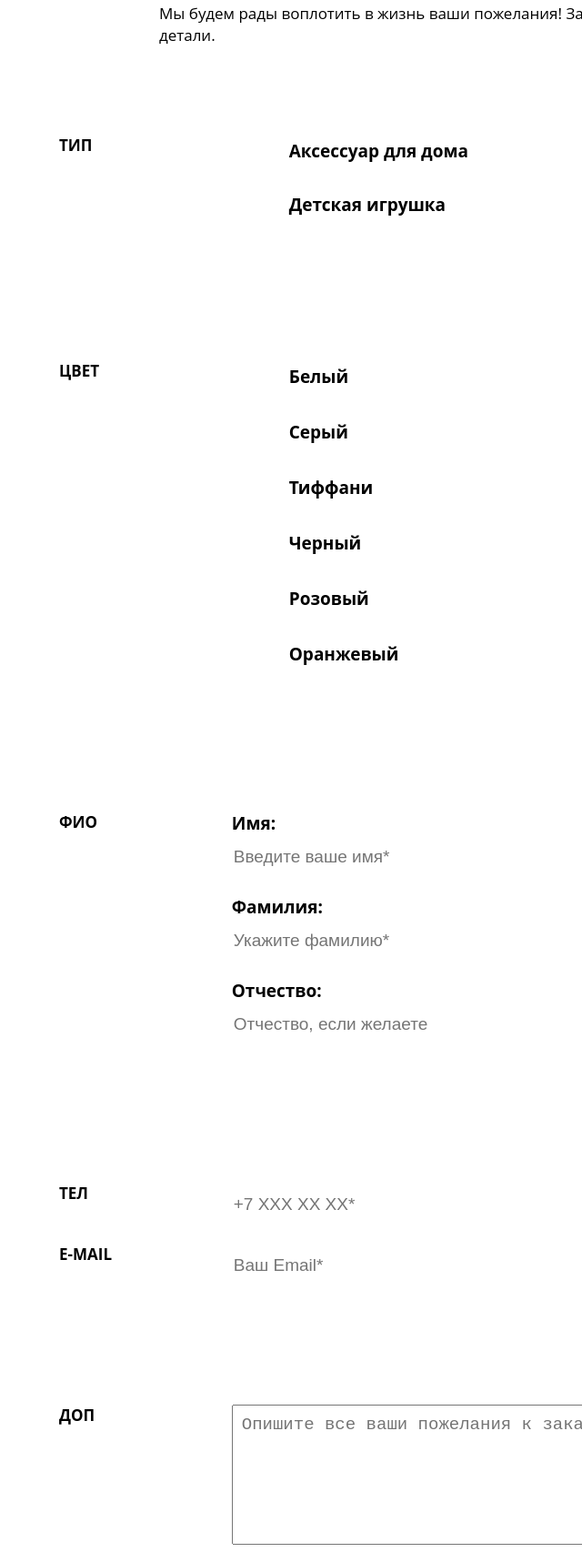
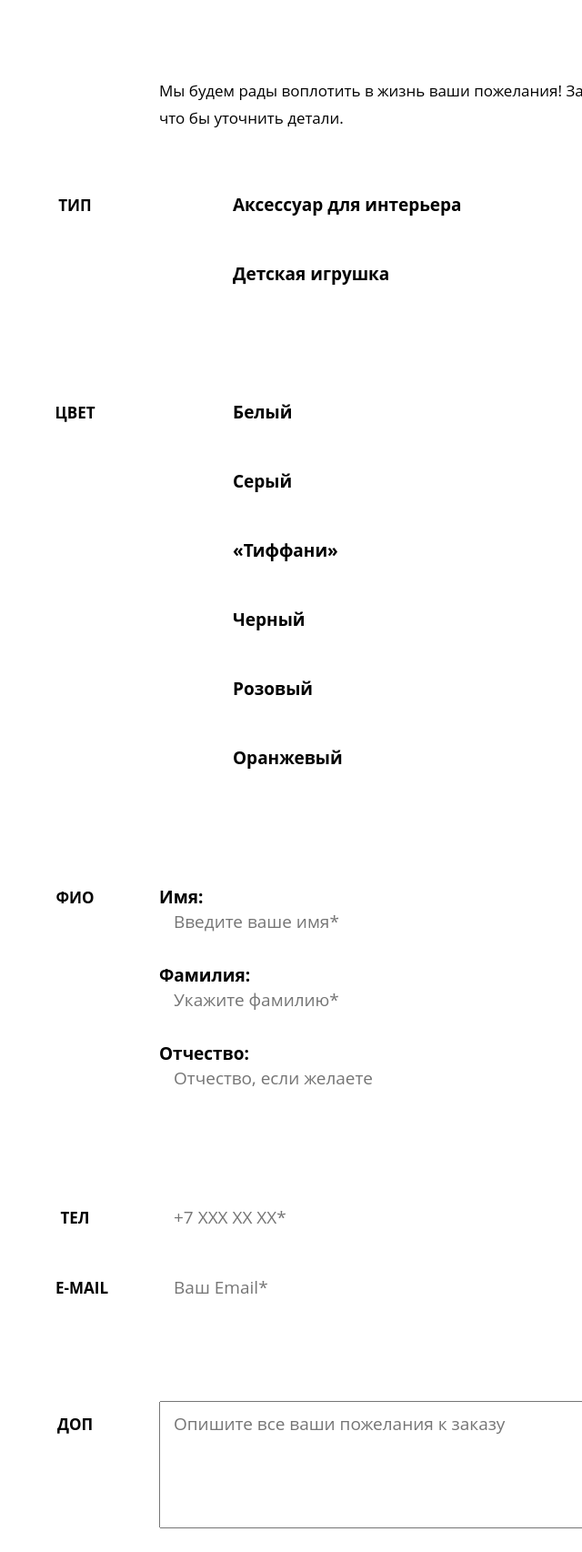
Before and after one commit to masenina/236140-mishka, a website: page form.html in a window 1280 px wide. Shown: the part 387-2093 px from the top of the page at 91% size, without its empty margins (0-640 px from the left). Drawn offline with nearby package versions, Linux system fonts and the light colour scheme; files that its build step writes are made by us from their sources; a web font is replaced by a local one.

Commit message:
form.html tablet/desctop modes

```diff
--- a/form.html
+++ b/form.html
@@ -53,7 +53,7 @@
     <span class="page-header__free-delivery-text">Бесплатная доставка по России</span>
     <ul class="page-header__menu page-header__menu--submenu">
       <li class="page-header__menu-item">
-        <a href="catalog.html">
+        <a href="#">
           <span class="page-header__menu-item-text">Новые поступления</span>
         </a>
       </li>
@@ -73,14 +73,14 @@
 <main>
   <form class="custom-order" action="https://echo.htmlacademy.ru" method="post">
     <p class="custom-order__intro">Мы будем рады воплотить в жизнь ваши пожелания! Заполните
-      простую форму заказа, и мы свяжемся с вами, что бы уточнить детали.</p>
+      простую форму заказа и мы свяжемся с вами, что бы уточнить детали.</p>
     <div class="custom-order__bg-wrapper">
       <div class="custom-order__group">
         <span class="custom-order__group-title">Тип</span>
         <div class="custom-order__items  custom-order__items--type">
           <div class="custom-order__item">
             <input class="custom-order__radio" type="radio" name="order-type" id="home-decor" value="home-decor" checked>
-            <label class="custom-order__label custom-order__label--active" for="home-decor">Аксессуар для дома</label>
+            <label class="custom-order__label custom-order__label--active" for="home-decor">Аксессуар для интерьера</label>
           </div>
           <div class="custom-order__item">
             <input class="custom-order__radio" type="radio" name="order-type" id="toy" value="toy">
@@ -104,7 +104,7 @@
           </div>
           <div class="custom-order__item">
             <input class="custom-order__checkbox" type="checkbox" name="tiffany" value="tiffany" id="tiffany" >
-            <label class="custom-order__label custom-order__label--active"  for="tiffany">Тиффани</label>
+            <label class="custom-order__label custom-order__label--active"  for="tiffany">&laquoТиффани&raquo</label>
           </div>
           <div class="custom-order__item">
             <input class="custom-order__checkbox" type="checkbox" name="black" value="black" id="black" >
@@ -143,27 +143,25 @@
     </div>
 
     <div class="custom-order__bg-wrapper custom-order__bg-wrapper--odd">
-      <div class="custom-order__group">
+      <div class="custom-order__group custom-order__group--tel">
         <span class="custom-order__group-title">Тел</span>
         <input type="tel" class="custom-order__text custom-order__text--tel" name="tel" pattern="[\+]7 [0-9]{3} [0-9]{2} [0-9]{2}" placeholder="+7 XXX XX XX*" required>
       </div>
 
-      <div class="custom-order__group">
+      <div class="custom-order__group custom-order__group--email">
         <span class="custom-order__group-title">e-mail</span>
         <input type="email" class="custom-order__text custom-order__text--email" name="email" placeholder="Ваш Email*" required>
       </div>
     </div>
 
     <div class="custom-order__bg-wrapper">
-      <div class="custom-order__group">
+      <div class="custom-order__group  custom-order__group--additional">
         <span class="custom-order__group-title">Доп</span>
-        <div class="custom-order__items">
-          <textarea class="custom-order__textarea" name="addition" rows="6" placeholder="Опишите все ваши пожелания к заказу"></textarea>
-        </div>
+        <textarea class="custom-order__textarea" name="addition" rows="6" placeholder="Опишите все ваши пожелания к заказу"></textarea>
       </div>
     </div>
     <div class="custom-order__bottom-section">
-      <p class="custom-order__notice">*Поля обязаельные к заполнению</p>
+      <p class="custom-order__notice">*Поля обязаельны для заполнения</p>
       <button class="custom-order__submit-button btn" type="submit">отправить заказ</button>
     </div>
   </form>
--- a/postcss/blocks/catalog-items.css
+++ b/postcss/blocks/catalog-items.css
@@ -30,6 +30,12 @@
   align-items: center;
   border: 1px solid $background-lightgray;
   margin-bottom: 29px;
+  &:hover .catalog-items__item-desc{
+    box-shadow: 0px 6px 12px #eeeeee;
+  }
+  &:active .catalog-items__item-desc{
+    box-shadow: 0px 5px 10px #eeeeee;
+  }
 }
 .catalog-items__item-desc{
   width: 205px;
--- a/postcss/blocks/custom-order.css
+++ b/postcss/blocks/custom-order.css
@@ -4,8 +4,10 @@
 
 .custom-order__intro{
   @mixin container;
-  margin-top: 20px;
-  margin-bottom: 32px;
+  box-sizing: border-box;
+  margin-top: 21px;
+  margin-bottom: 31px;
+  padding-right: 10px;
   color: $base-text-color-light;
   font-size: 13px;
   line-height: 24px;
@@ -15,7 +17,7 @@
   border: 0px;
   border-top: 1px solid $form-color;
   position: relative;
-  padding: 33px 0 20px 0;
+  padding: 32px 0 19px 0;
   display: flex;
   &:nth-child(7){
     padding-bottom: 0;
@@ -23,6 +25,7 @@
 }
 .custom-order__bottom-section{
   @mixin container;
+  margin-top: 8px;
 }
 .custom-order__group-title{
   font-size: 17px;
@@ -39,7 +42,7 @@
 
 
 .custom-order__items--color .custom-order__item{
-  margin-bottom: 25px;
+  margin-bottom: 18px;
 }
 .custom-order__checkbox{
   display: none;
@@ -47,7 +50,7 @@
 .custom-order__checkbox ~ .custom-order__label{
   position: relative;
   margin-left: 45px;
-  line-height: 36px;
+  line-height: 43px;
   padding-left: 18px;
 }
 .custom-order__checkbox ~ .custom-order__label::before{
@@ -68,10 +71,9 @@
 }
 .custom-order__radio ~ .custom-order__label{
   position: relative;
-  margin-left: 45px;
-  line-height: 36px;
-  padding-left: 18px;
-  padding-right: 18px;
+  line-height: 18px;
+  padding-left: 62px;
+  padding-top: 9px;
 }
 .custom-order__radio ~ .custom-order__label::before{
   content: "";
@@ -79,26 +81,27 @@
   height: 36px;
   border: 2px solid $base-text-color-light;
   position: absolute;
-  left: -44px;
   border-radius: 50%;
+  left: 0;
+  top: 0;
 }
 .custom-order__radio ~ .custom-order__label::after{
   content: "";
   width: 16px;
   height: 16px;
   position: absolute;
-  left: -32px;
+  left: 12px;
   border-radius: 50%;
-  top: 6px;
+  top: 12px;
+  background-size: 24px;
 }
 .custom-order__radio:checked ~ .custom-order__label::after{
   background: $form-color  no-repeat center center;
-  background-size: 24px;
-  display: block;
-
 }
 .custom-order__items--type .custom-order__item{
-  margin-bottom: 23px;
+  margin-bottom: 20px;
+  height: 40px;
+  display: flex;
 }
 
 .custom-order__label{
@@ -125,35 +128,56 @@
   height: 45px;
   width: 100%;
   border-bottom: 2px solid $base-color-dark;
+  font-family: "Open Sans";
   &--tel{
-    background: url("../img/icon-phone.svg") no-repeat right center;
+    background: url("../img/icon-phone.svg") no-repeat 97% center;
   }
   &--email{
-    background: url("../img/icon-mail.svg") no-repeat right center;
+    background: url("../img/icon-mail.svg") no-repeat 99% center;
   }
 }
 .custom-order__items{
   width: 100%;
 }
 .custom-order__items--fio{
-  padding-bottom: 21px;
+  padding-bottom: 20px;
   .custom-order__item{
     display: flex;
     flex-direction: column;
-    margin-top: 19px;
+    margin-top: 21px;
     &:first-child{
       margin-top: 0;
     }
   }
-
 }
-
+.custom-order__group--tel{
+  padding-top: 15px;
+  padding-bottom: 41px;
+}
+.custom-order__text--tel{
+  padding-bottom: 2px;
+}
+.custom-order__group--email{
+  padding-top: 19px;
+  padding-bottom: 38px;
+  .custom-order__group-title{
+    width: 82px;
+  }
+}
+.custom-order__group--additional{
+  padding-bottom: 9px;
+}
+.custom-order__notice{
+  margin: 0;
+}
 .custom-order__textarea{
   border: 1px solid $base-color-dark;
   width: 100%;
   font-size: 17px;
-  padding: 10px;
+  line-height: 18px;
+  padding: 15px;
   box-sizing: border-box;
+  font-family: "Open Sans";
 }
 
 .custom-order__notice{
@@ -167,14 +191,18 @@
 
 
 @media (min-width: 768px){
+  .custom-order{
+    margin-bottom: 54px;
+  }
   .custom-order__group{
     flex-direction: row;
+    align-items: baseline;
     padding: 60px 0;
     border: none;
     padding:0;
   }
   .custom-order__bg-wrapper{
-    padding: 65px;
+    padding: 63px 0 13px 0;
   }
   .custom-order__bg-wrapper--odd {
     background-color: $background-lightgray;
@@ -184,40 +212,97 @@
   }
   .custom-order__intro{
     font-size: 17px;
+    margin-top: 64px;
+    margin-bottom: 6px;
+    line-height: 30px;
+  }
+  .custom-order__radio ~ .custom-order__label{
+    padding-left: 81px;
+    padding-top: 2px;
+  }
+  .custom-order__radio ~ .custom-order__label::before{
+    width: 48px;
+    height: 48px;
+    top: -13px;
+  }
+  .custom-order__checkbox ~ .custom-order__label{
+    line-height: 18px;
+    padding-left: 36px;
+  }
+  .custom-order__radio ~ .custom-order__label::after{
+    width: 20px;
+    height: 20px;
+    left: 16px;
+    top: 3px;
+  }
+  .custom-order__checkbox ~ .custom-order__label::before{
+    width: 50px;
+    height: 48px;
+    left: -45px;
+    top: -11px;
+  }
+  .custom-order__checkbox:checked ~ .custom-order__label::before{
+    background-size: 33px;
+  }
+  .custom-order__items--type .custom-order__item{
+    margin-bottom: 36px;
+  }
+  .custom-order__items--color .custom-order__item{
+    margin-bottom: 54px;
   }
   .custom-order__group-title{
     position: static;
-    /*width: 167px;*/
     flex-basis: 25%;
     padding: 0;
   }
-  .custom-order__text--tel{
-    flex-basis: 75%;
-    margin-bottom: 20px;
-  }
+
   .custom-order__label{
     font-size: 19px;
+    padding-right: 25px;
   }
   .custom-order__text{
     font-size: 19px;
+    height: initial;
+    padding-bottom: 12px;
+    padding-left: 16px;
+  }
+  .custom-order__items--fio{
+    margin-top: -3px;
+    margin-bottom: 3px;
+    padding-bottom: 35px;
+  }
+  .custom-order__text--tel{
+    flex-basis: 75%;
+    margin-bottom: 34px;
+    padding-bottom: 12px;
+    box-sizing: border-box;
+    background-position: 95% top;
   }
   .custom-order__text--email{
     flex-basis: 75%;
+    box-sizing: border-box;
+    padding-left: 16px;
+    padding-bottom: 12px;
+    background-position: 95% top;
+    margin-bottom: 36px;
   }
+
   .custom-order__items{
     width: 501px;
     &--fio{
       .custom-order__item{
         flex-direction: row;
         align-items: baseline;
+        margin-top: 35px;
       }
     }
     &--color{
       display: flex;
       flex-direction: row;
       flex-wrap: wrap;
+      justify-content: space-between;
       .custom-order__item{
-        flex-basis: 50%;
+        flex-basis: 48%;
       }
     }
     textarea{
@@ -226,14 +311,21 @@
   }
   .custom-order__textarea{
     font-size: 19px;
+    flex-basis: 75%;
+  }
+  .custom-order__group--additional{
+    display: flex;
+    align-items: baseline;
+    margin-top: -12px;
   }
   .custom-order__bottom-section{
     display: flex;
     justify-content: space-between;
     align-items: baseline;
+    margin-top: 40px;
   }
   .custom-order__submit-button{
-    width: 240px;
+    width: 230px;
     margin-top: 0;
   }
   .custom-order__notice{
@@ -243,34 +335,58 @@
 }
 
 @media (min-width: 1150px){
+  .custom-order__group{
+    justify-content: space-between;
+  }
   .custom-order__group-title{
     position: static;
-    flex-basis: 16.5%;
+    flex-basis: 175px;
+    box-sizing: border-box;
+    padding-right: 10px;
+    text-align: center;
   }
   .custom-order__items{
-    flex-basis: 82.5%;
+    flex-basis: 83.3%;
   }
   .custom-order__intro{
     padding-left: 175px;
+    padding-right: 175px;
+    margin-top: 102px;
     box-sizing: border-box;
   }
-  .custom-order__items--color{
-    .custom-order__item{
-      flex-basis: 33%;
+  .custom-order__items--color {
+    justify-content: flex-start;
+    .custom-order__item {
+      flex-basis: 30%;
     }
   }
-
-  .custom-order__text--tel{
-    flex-basis: 82.5%;
-    margin-bottom: 20px;
+  .custom-order__items--fio .custom-order__text{
+      margin-right: 175px;
   }
-  .custom-order__text--email{
-    flex-basis: 82.5%;
+  .custom-order__group{
+    justify-content: flex-start;
+  }
+  .custom-order__group--email{
+    .custom-order__group-title{
+      box-sizing: border-box;
+      padding-left: 15px;
+    }
+  }
+  .custom-order__text--tel {
+    flex-basis: 66.6%;
+    background-position-x: 99%;
+    margin-bottom: 38px;
+  }
+  .custom-order__text--email {
+    flex-basis: 66.6%;
+    background-position-x: 99%;
+  }
+  .custom-order__textarea{
+    flex-basis: 66.6%;
   }
   .custom-order__bottom-section{
     margin: auto;
-  }
-  .custom-order__submit-button{
-    margin-left: 16.5%;
+    width: 55.6%;
+    margin-top: 52px;
   }
 }
--- a/postcss/blocks/page-header.css
+++ b/postcss/blocks/page-header.css
@@ -205,7 +205,7 @@
     height: 755px;
     justify-content: space-between;
     border-top: 1px solid $items-border-color;
-    background-image: url("../img/hero-desktop@1x.jpg"), url("../img/bg-zigzag-fill.jpg");
+    background-image: url("../img/hero-desktop@1x.jpg"), url("../img/bg-zigzag-fill.svg");
     background-position-y: 0;
   }
   @media (min-resolution: 144dpi), (min-resolution: 1.5dppx){
```
Also changed, not shown: catalog.html (+8 -5 lines), index.html (+19 -3 lines), postcss/blocks/contacts.css (+2 -6 lines), postcss/blocks/producing.css (+22 -1 lines), img/icon-mail.svg, img/icon-phone.svg.
